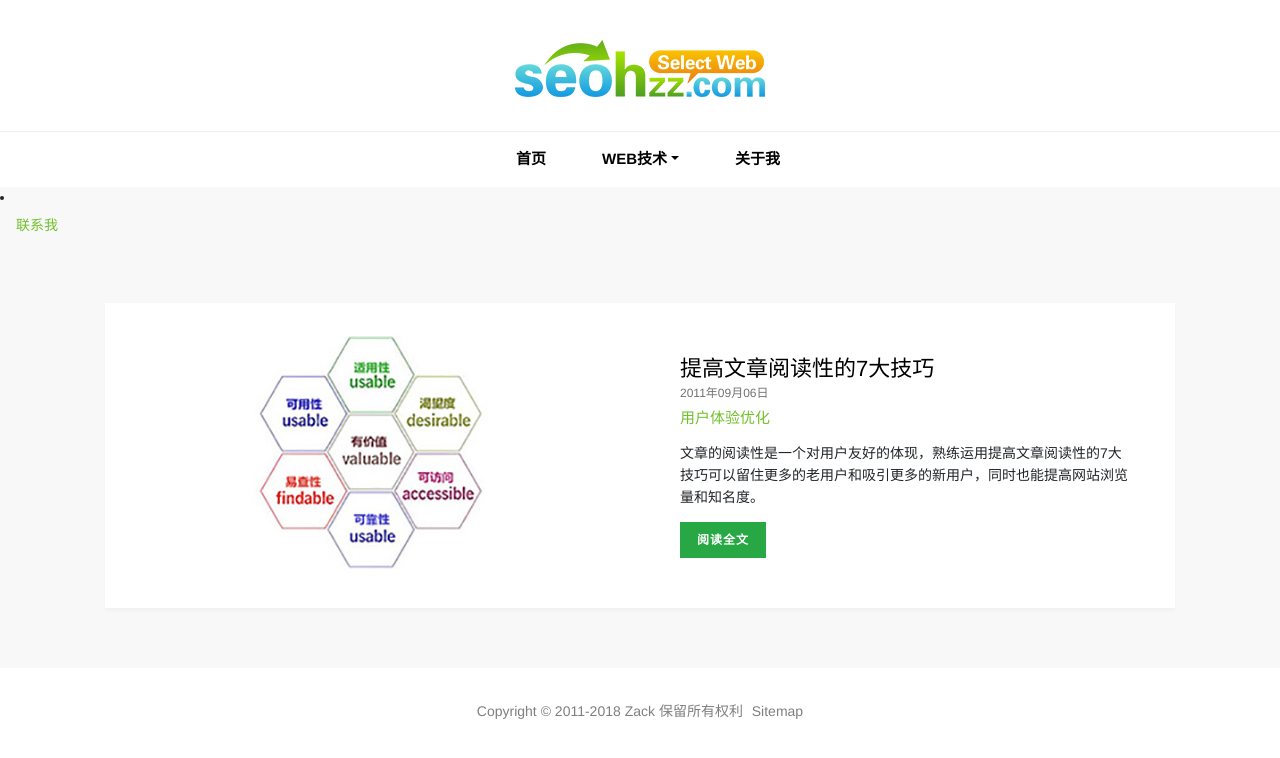
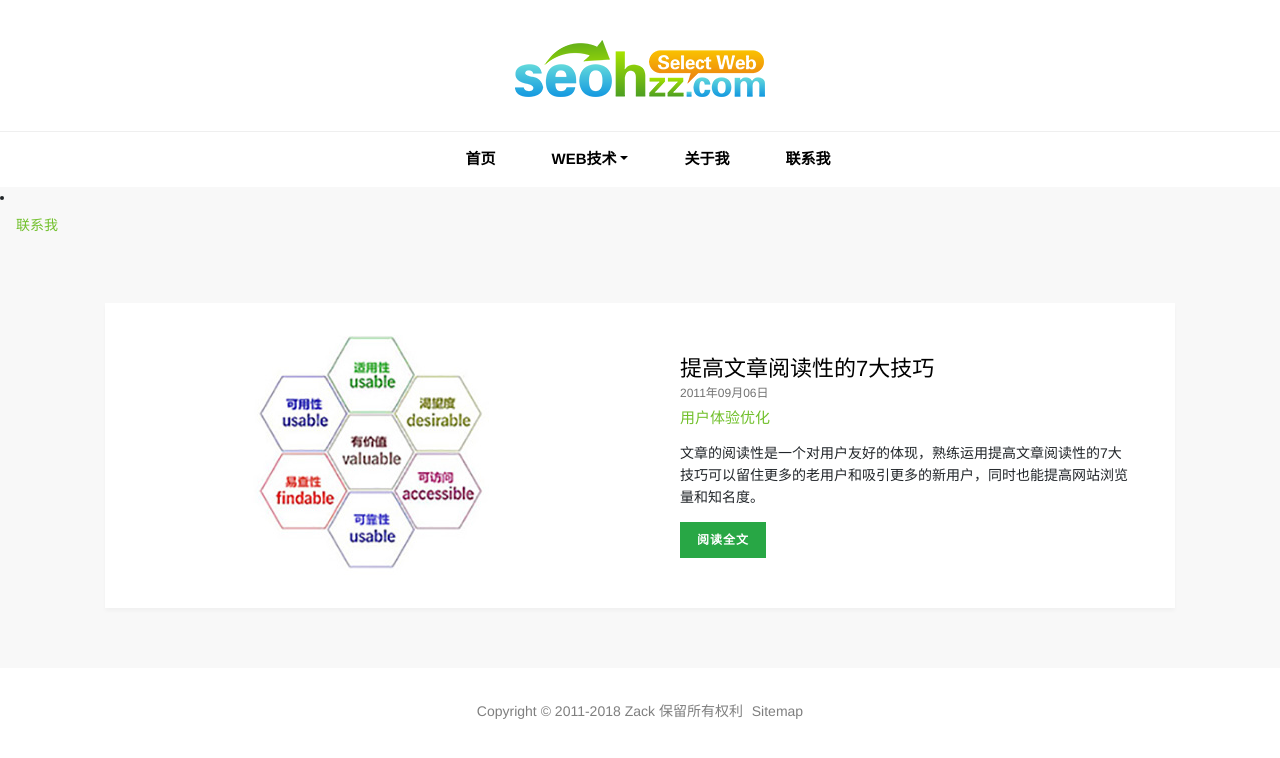
Before and after one commit to Thererisnospoon/Thererisnospoon.github.io, a Jekyll site: the page built from index.html, in a window 1280 px wide. Shown: the top 758 px of the page. Built offline with Jekyll 4.4.1, drawn with Linux system fonts in a browser that asks for light colours.

Commit message:
Update default.html

```diff
--- a/_layouts/default.html
+++ b/_layouts/default.html
@@ -33,6 +33,7 @@
               </div>
             </li>
             <li class="nav-item"><a class="nav-link" href="{{ site.url }}/about/">关于我</a></li>
+              <li class="nav-item"><a class="nav-link" href="{{ site.url }}/wo/">联系我</a></li>
           </ul>
         </div>
         </div>
```
